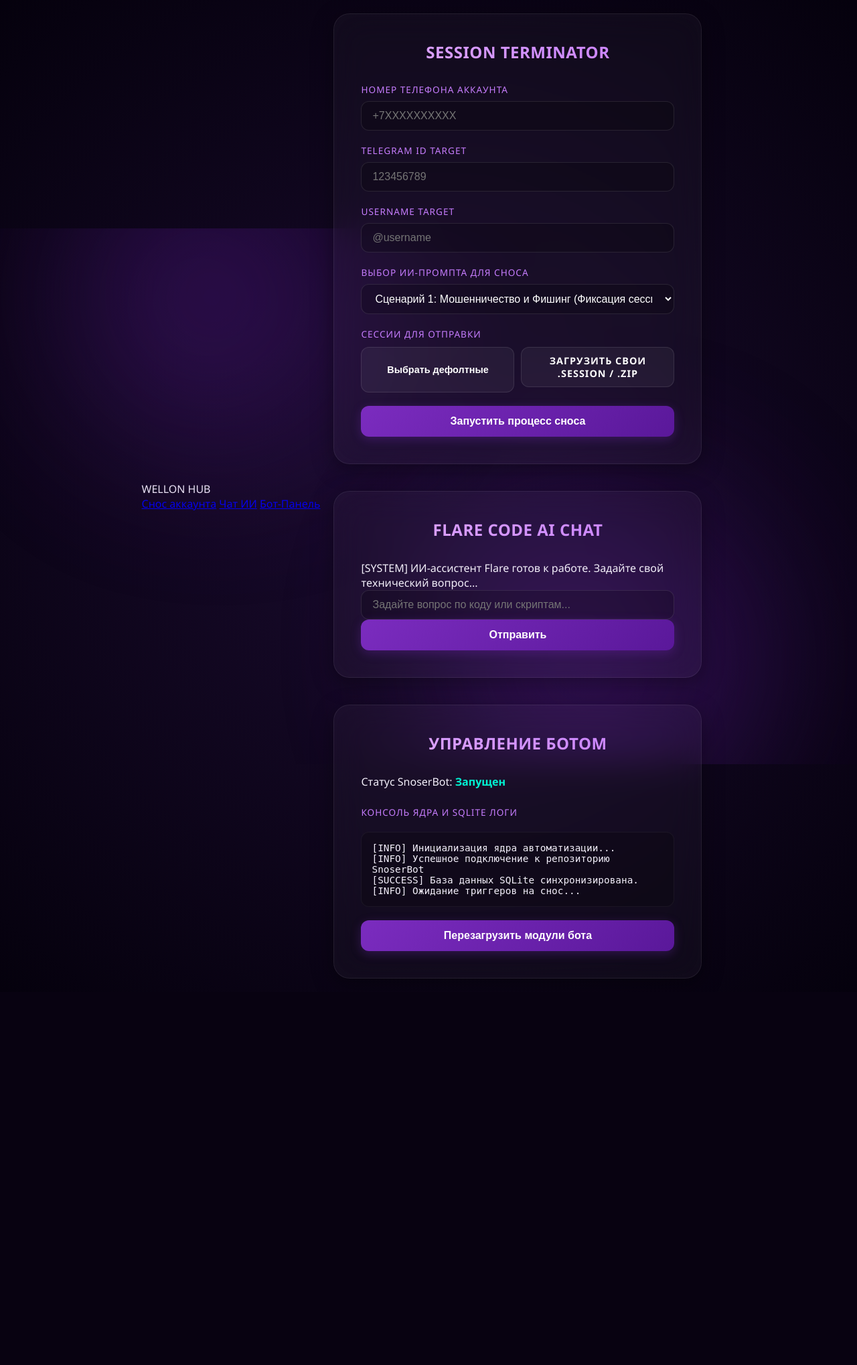
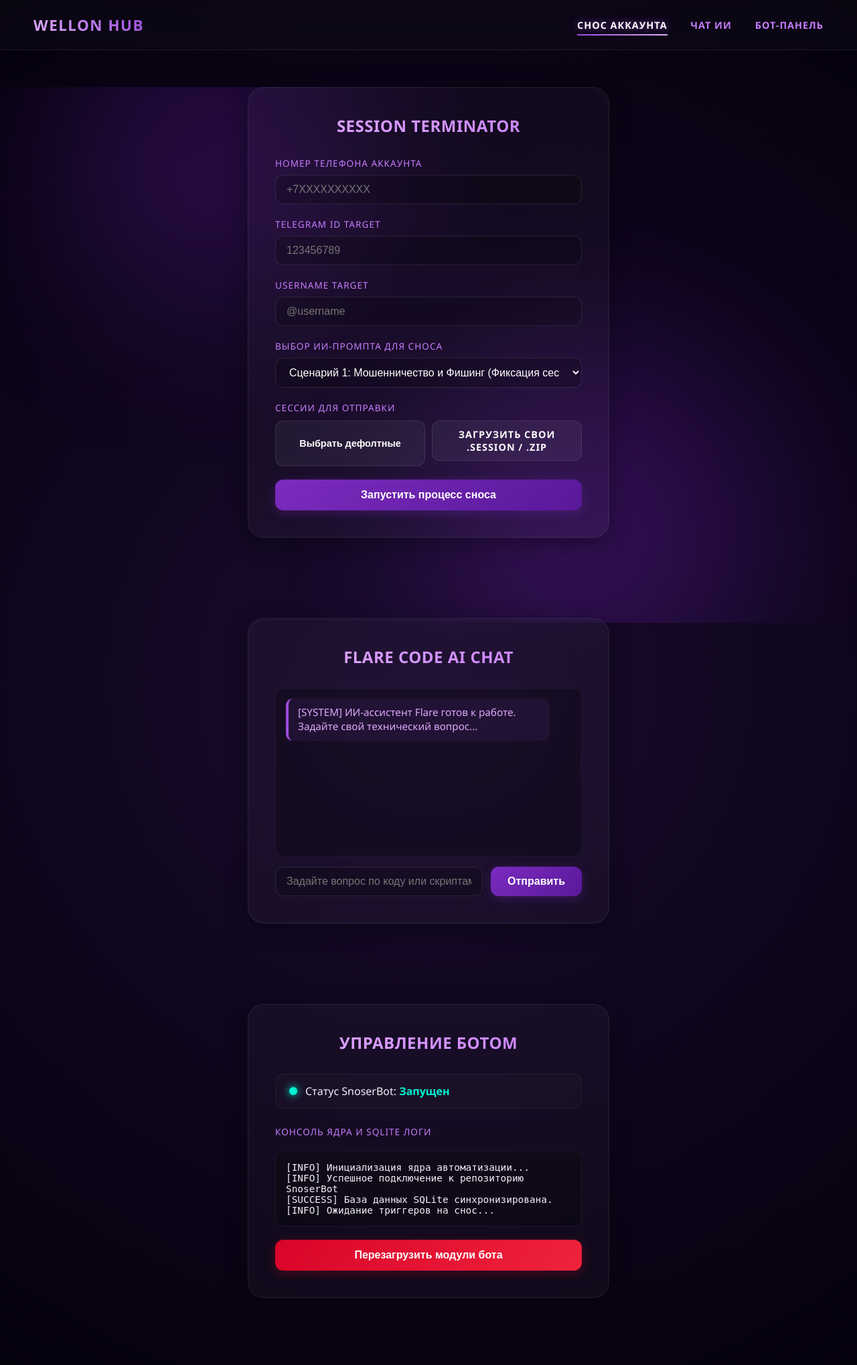
Before and after one commit to redoxin42-bit/Snosing, a FastAPI app: page / in a window 1280 px wide. Shown: the whole page at 67% size. Before the commit the page ends 1461 px from the top, so only its background shows below. Run offline with FastAPI, Linux system fonts and the light colour scheme.

Commit message:
Update style.css

```diff
--- a/static/css/style.css
+++ b/static/css/style.css
@@ -6,18 +6,23 @@ body {
     background: radial-gradient(circle at 50% 50%, #1a0b2e 0%, #05010d 100%);
     color: #f3effa;
     min-height: 100vh;
-    display: flex;
-    justify-content: center;
-    align-items: center;
     overflow-x: hidden;
+    /* Плавный переход цвета фона */
+    transition: background 0.6s cubic-bezier(0.25, 1, 0.5, 1);
+}
+
+/* Изменение фона на чисто чёрный при скролле вниз */
+body.scrolled {
+    background: #000000 !important;
 }
 
 .bg-blurs {
-    position: absolute;
+    position: fixed;
     width: 100%;
     height: 100%;
     overflow: hidden;
     z-index: 1;
+    pointer-events: none;
 }
 
 .blur-circle {
@@ -27,6 +32,11 @@ body {
     border-radius: 50%;
     opacity: 0.4;
     animation: float 12s infinite ease-in-out;
+    transition: opacity 0.6s ease;
+}
+
+body.scrolled .blur-circle {
+    opacity: 0.08;
 }
 
 .blur-1 { width: 400px; height: 400px; top: -10%; left: 10%; }
@@ -37,12 +47,102 @@ body {
     50% { transform: translateY(-30px) scale(1.1); }
 }
 
-.container {
+/* Фиксированная навигационная панель Liquid Glass */
+.navbar {
+    position: fixed;
+    top: 0;
+    left: 0;
+    width: 100%;
+    height: 75px;
+    background: rgba(255, 255, 255, 0.02);
+    backdrop-filter: blur(20px);
+    -webkit-backdrop-filter: blur(20px);
+    border-bottom: 1px solid rgba(255, 255, 255, 0.06);
+    display: flex;
+    justify-content: space-between;
+    align-items: center;
+    padding: 0 50px;
+    box-sizing: border-box;
+    z-index: 100;
+    transition: all 0.4s ease;
+}
+
+body.scrolled .navbar {
+    background: rgba(0, 0, 0, 0.85);
+    border-bottom: 1px solid rgba(255, 255, 255, 0.02);
+    height: 65px;
+}
+
+.nav-logo {
+    font-size: 1.4rem;
+    font-weight: 700;
+    letter-spacing: 1.5px;
+    background: linear-gradient(45deg, #e0aaff, #9d4edd);
+    -webkit-background-clip: text;
+    -webkit-text-fill-color: transparent;
+}
+
+.nav-links {
+    display: flex;
+    gap: 35px;
+}
+
+.nav-link {
+    color: #c77dff;
+    text-decoration: none;
+    font-size: 0.9rem;
+    font-weight: 600;
+    text-transform: uppercase;
+    letter-spacing: 1px;
+    transition: all 0.3s ease;
+    position: relative;
+    padding: 6px 0;
+}
+
+.nav-link:hover, .nav-link.active {
+    color: #ffffff;
+    text-shadow: 0 0 12px rgba(157, 78, 221, 0.8);
+}
+
+.nav-link::after {
+    content: '';
+    position: absolute;
+    bottom: 0;
+    left: 0;
+    width: 0;
+    height: 2px;
+    background: linear-gradient(90deg, #9d4edd, #e0aaff);
+    transition: width 0.3s ease;
+}
+
+.nav-link:hover::after, .nav-link.active::after {
+    width: 100%;
+}
+
+/* Структурирование контента для прокрутки */
+.main-content {
+    margin-top: 130px;
+    display: flex;
+    flex-direction: column;
+    align-items: center;
+    gap: 120px;
+    padding-bottom: 100px;
     position: relative;
     z-index: 2;
+}
+
+.section-block {
     width: 100%;
-    max-width: 550px;
-    padding: 20px;
+    display: flex;
+    justify-content: center;
+    scroll-margin-top: 110px;
+}
+
+.container {
+    width: 100%;
+    max-width: 580px;
+    padding: 0 20px;
+    box-sizing: border-box;
 }
 
 /* Эффект Liquid Glass */
@@ -143,11 +243,19 @@ input:focus, select:focus, textarea:focus {
     box-shadow: none;
 }
 
+.btn-danger {
+    background: linear-gradient(135deg, #d90429 0%, #ef233c 100%);
+    box-shadow: 0 4px 15px rgba(217, 4, 41, 0.3);
+}
+.btn-danger:hover {
+    box-shadow: 0 6px 20px rgba(217, 4, 41, 0.5);
+}
+
 .status-box {
     margin-top: 20px;
     padding: 15px;
     border-radius: 12px;
-    background: rgba(0, 0, 0, 0.2);
+    background: rgba(0, 0, 0, 0.25);
     border: 1px solid rgba(255, 255, 255, 0.05);
     font-family: monospace;
     font-size: 0.9rem;
@@ -155,3 +263,61 @@ input:focus, select:focus, textarea:focus {
     max-height: 150px;
     overflow-y: auto;
 }
+
+/* Компоненты интерактивного чата */
+.chat-messages {
+    height: 220px;
+    background: rgba(0, 0, 0, 0.25);
+    border: 1px solid rgba(255, 255, 255, 0.05);
+    border-radius: 12px;
+    padding: 15px;
+    overflow-y: auto;
+    margin-bottom: 15px;
+}
+
+.chat-message {
+    margin-bottom: 12px;
+    padding: 10px 14px;
+    border-radius: 10px;
+    font-size: 0.95rem;
+    line-height: 1.4;
+    max-width: 85%;
+}
+
+.chat-message.system {
+    background: rgba(157, 78, 221, 0.08);
+    border-left: 4px solid #9d4edd;
+    color: #e0aaff;
+}
+
+.chat-input-wrapper {
+    display: flex;
+    gap: 12px;
+}
+
+.btn-send {
+    width: auto;
+    padding: 0 25px;
+}
+
+/* Компоненты управления ботом */
+.bot-status-card {
+    display: flex;
+    align-items: center;
+    gap: 12px;
+    background: rgba(255, 255, 255, 0.02);
+    border: 1px solid rgba(255, 255, 255, 0.05);
+    padding: 14px 20px;
+    border-radius: 12px;
+}
+
+.status-indicator {
+    width: 12px;
+    height: 12px;
+    border-radius: 50%;
+}
+
+.status-indicator.online {
+    background: #00f5d4;
+    box-shadow: 0 0 12px #00f5d4;
+}
```
